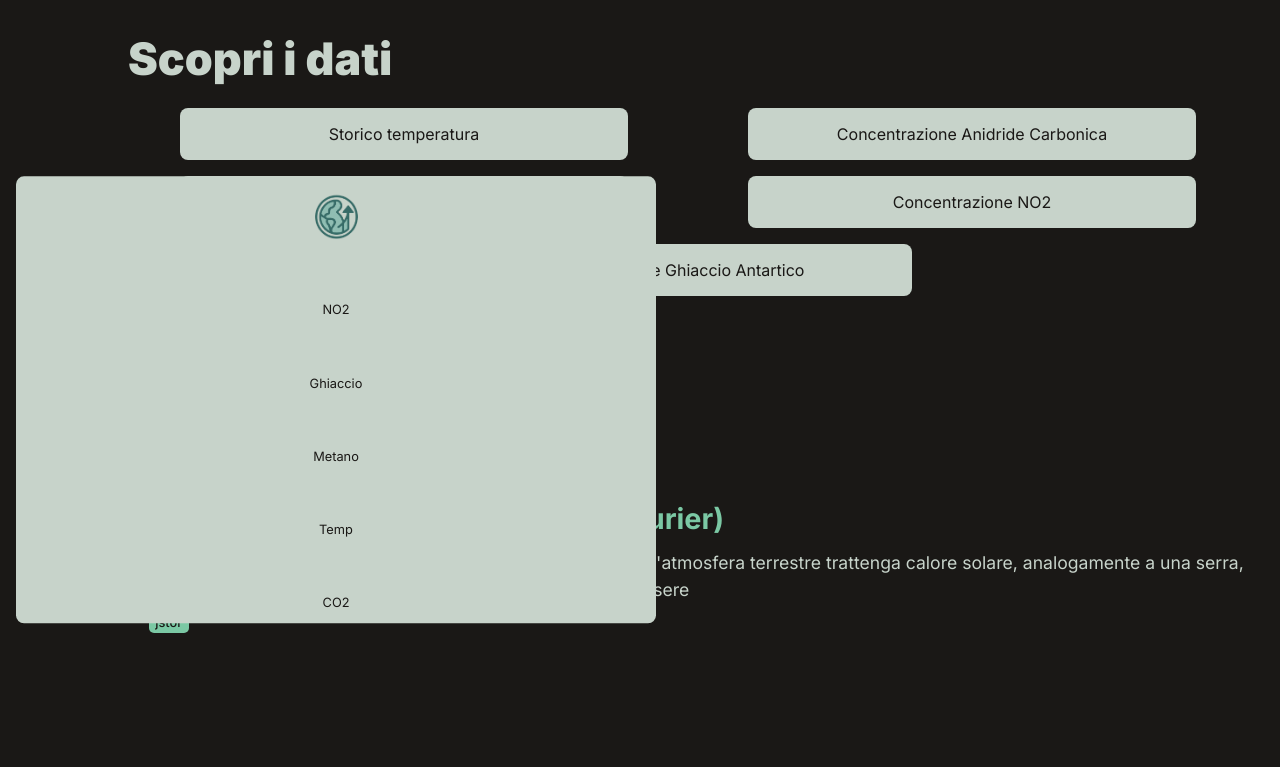
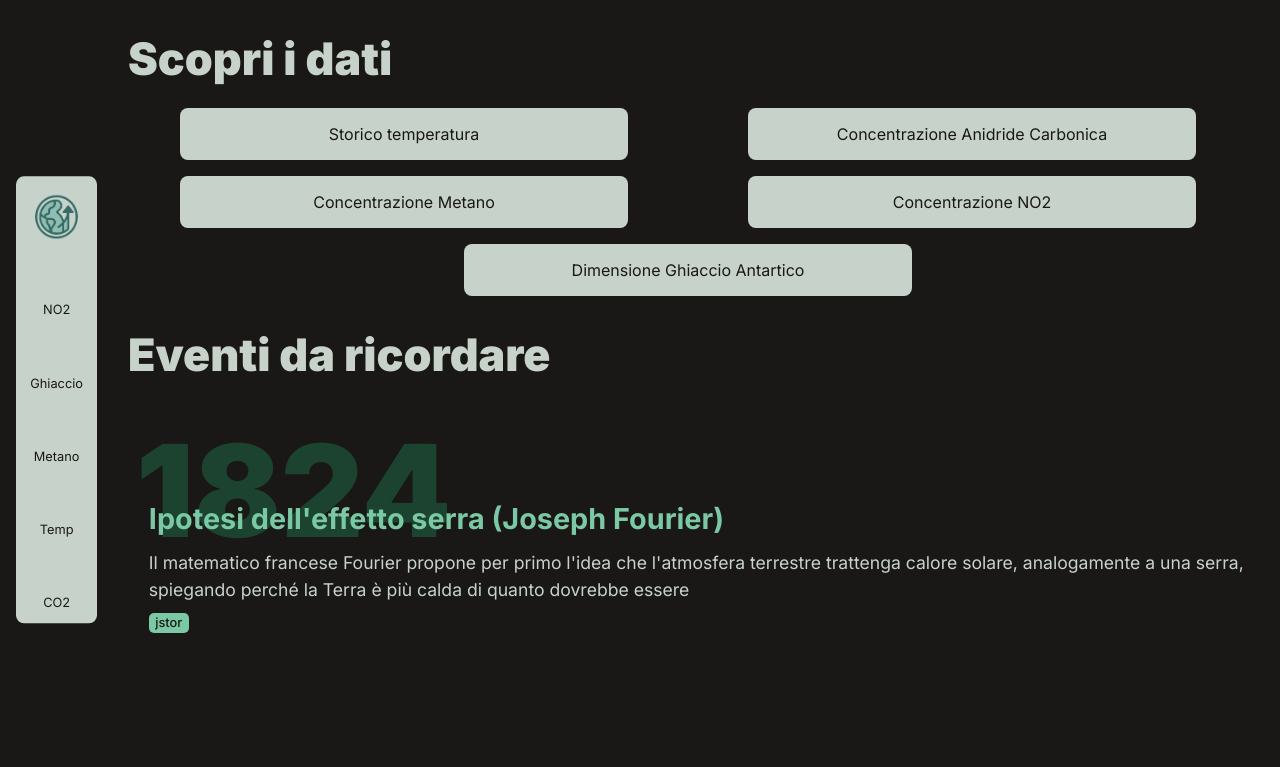
Before and after one commit to IlPiova/S2I-finalProjecct-global-warming-data, a React (Vite) app: page / in a window 1280 px wide. Shown: the top 767 px of the page. Built offline with nearby package versions, Linux system fonts and the light colour scheme.

Commit message:
corretta visualizzazione navbar desktop

```diff
--- a/src/components/LineChart.jsx/lineChart.scss
+++ b/src/components/LineChart.jsx/lineChart.scss
@@ -5,7 +5,6 @@
   display: flex;
   flex-direction: column;
   gap: 1em;
-
   justify-content: space-between;
   align-items: center;
   .filters-container {
--- a/src/components/Navbar/navbar.scss
+++ b/src/components/Navbar/navbar.scss
@@ -38,7 +38,9 @@
 @media screen and (min-width: 1024px) {
   .navbar {
     height: fit-content;
-    width: min-content;
+    min-width: 0;
+    max-width: fit-content;
+    width: fit-content;
     position: fixed;
     left: 1em;
     top: 50%;
```
